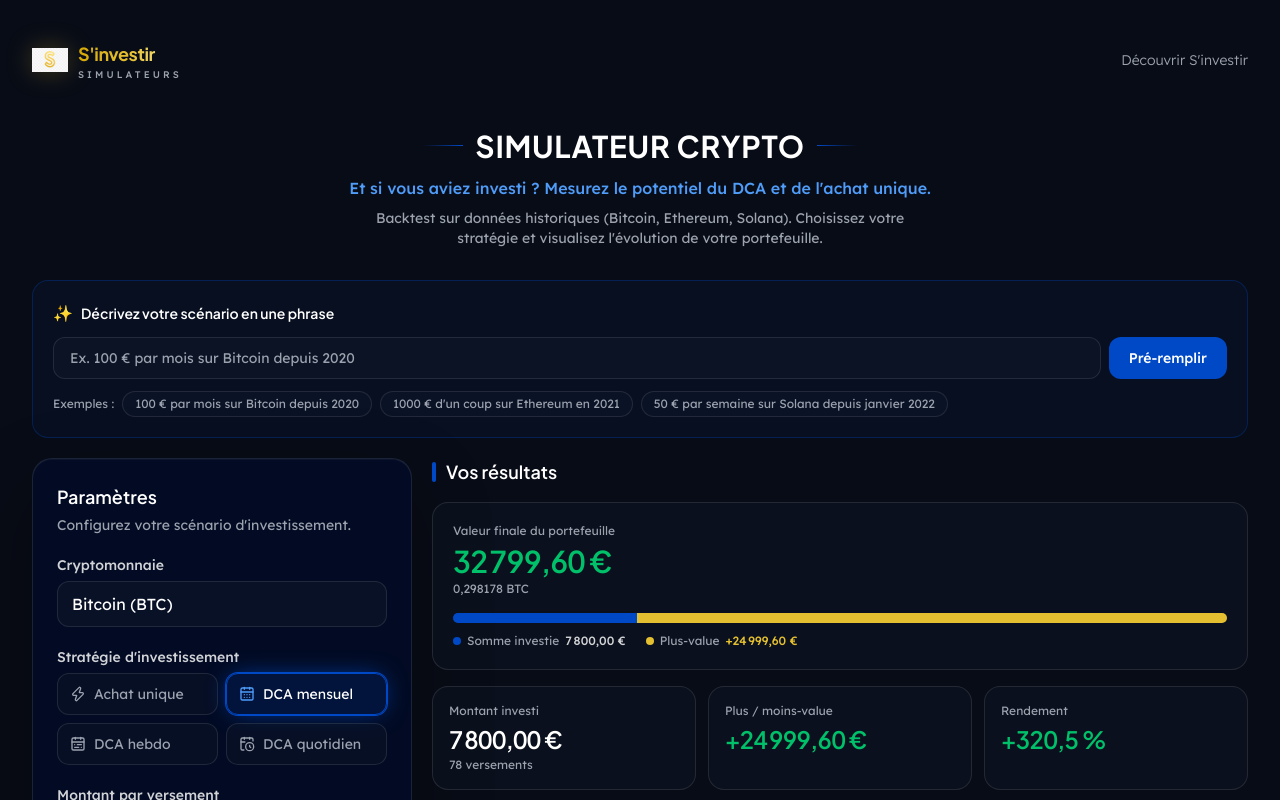
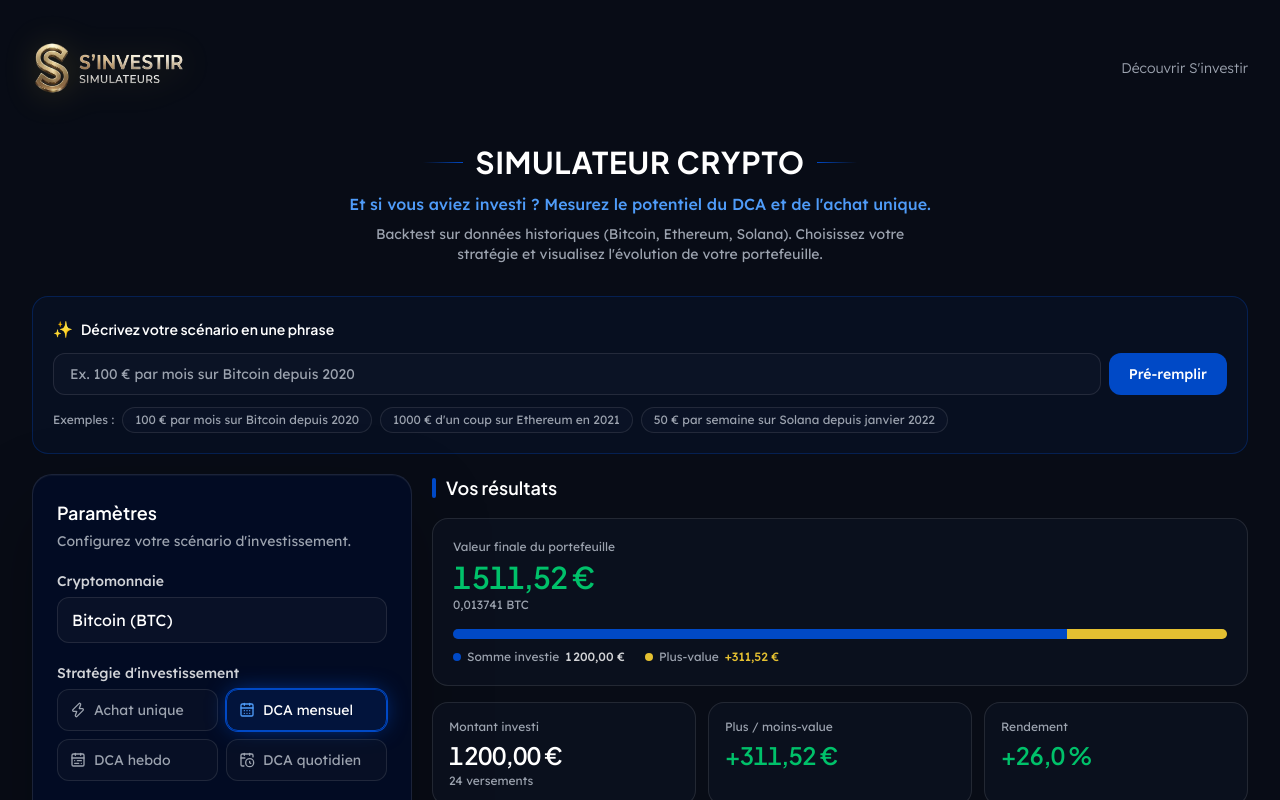
Before and after one commit to nicolasthiebautgeorge-ctrl/simulateur-crypto-sinvestir, a Next.js app in the folder app/: page / in a window 1280 px wide. Shown: the top 800 px of the page. Built offline with nearby package versions, Linux system fonts and the light colour scheme.

Commit message:
feat(ui): logo S'investir officiel + scenario par defaut realiste
Logo lockup officiel (recadre, fond transparent) en haut a gauche, plus grand. Valeurs par defaut: 50 EUR/mois sur Bitcoin depuis juillet 2024 (au lieu de 100 EUR depuis 2020 qui donnait une somme demesuree).

```diff
--- a/app/src/app/page.tsx
+++ b/app/src/app/page.tsx
@@ -4,30 +4,20 @@ import { CryptoSimulator } from "@/components/simulator/CryptoSimulator";
 export default function Home() {
   return (
     <main className="mx-auto w-full max-w-[var(--container-page)] px-5 py-8 sm:px-8 sm:py-10">
-      <header className="flex items-center justify-between">
-        <div className="flex items-center gap-2.5">
-          <Image
-            src="/logo-monogram.png"
-            alt="S'investir"
-            width={40}
-            height={40}
-            priority
-            className="h-9 w-9 object-contain drop-shadow-[0_0_12px_rgba(228,192,49,0.25)]"
-          />
-          <span className="flex flex-col leading-none">
-            <span className="bg-gradient-to-r from-gold-deep via-gold to-gold-hi bg-clip-text font-display text-lg font-bold tracking-tight text-transparent">
-              S&apos;investir
-            </span>
-            <span className="mt-0.5 text-[0.6rem] font-medium uppercase tracking-[0.32em] text-text-muted">
-              Simulateurs
-            </span>
-          </span>
-        </div>
+      <header className="flex items-center justify-between gap-4">
+        <Image
+          src="/logo-sinvestir-cropped.png"
+          alt="S'investir — Simulateurs"
+          width={552}
+          height={201}
+          priority
+          className="h-12 w-auto drop-shadow-[0_2px_16px_rgba(228,192,49,0.18)] sm:h-14"
+        />
         <a
           href="https://sinvestir.fr"
           target="_blank"
           rel="noopener noreferrer"
-          className="text-sm font-light text-text-muted transition-colors hover:text-text"
+          className="shrink-0 text-sm font-light text-text-muted transition-colors hover:text-text"
         >
           Découvrir S&apos;investir
         </a>
--- a/app/src/components/simulator/CryptoSimulator.tsx
+++ b/app/src/components/simulator/CryptoSimulator.tsx
@@ -17,9 +17,9 @@ import { RiskDisclaimer } from "@/components/simulator/RiskDisclaimer";
 
 const DEFAULT_INPUT: SimulationInput = {
   crypto: "bitcoin",
-  amount: 100,
+  amount: 50,
   frequency: "monthly",
-  startDate: "2020-01-01",
+  startDate: "2024-07-01",
   endDate: "2026-06-01",
 };
 
```
Also changed, not shown: app/public/logo-sinvestir-cropped.png (added), app/public/logo-sinvestir.png.
